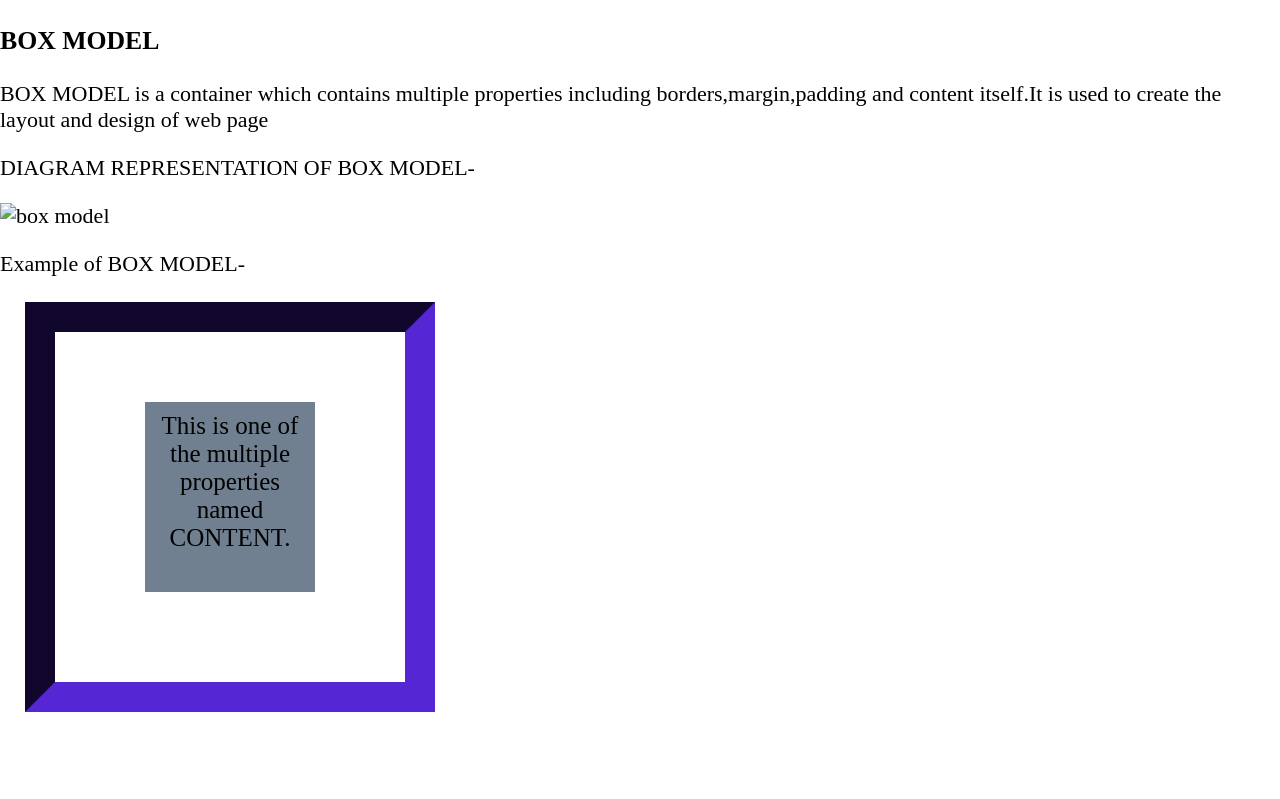
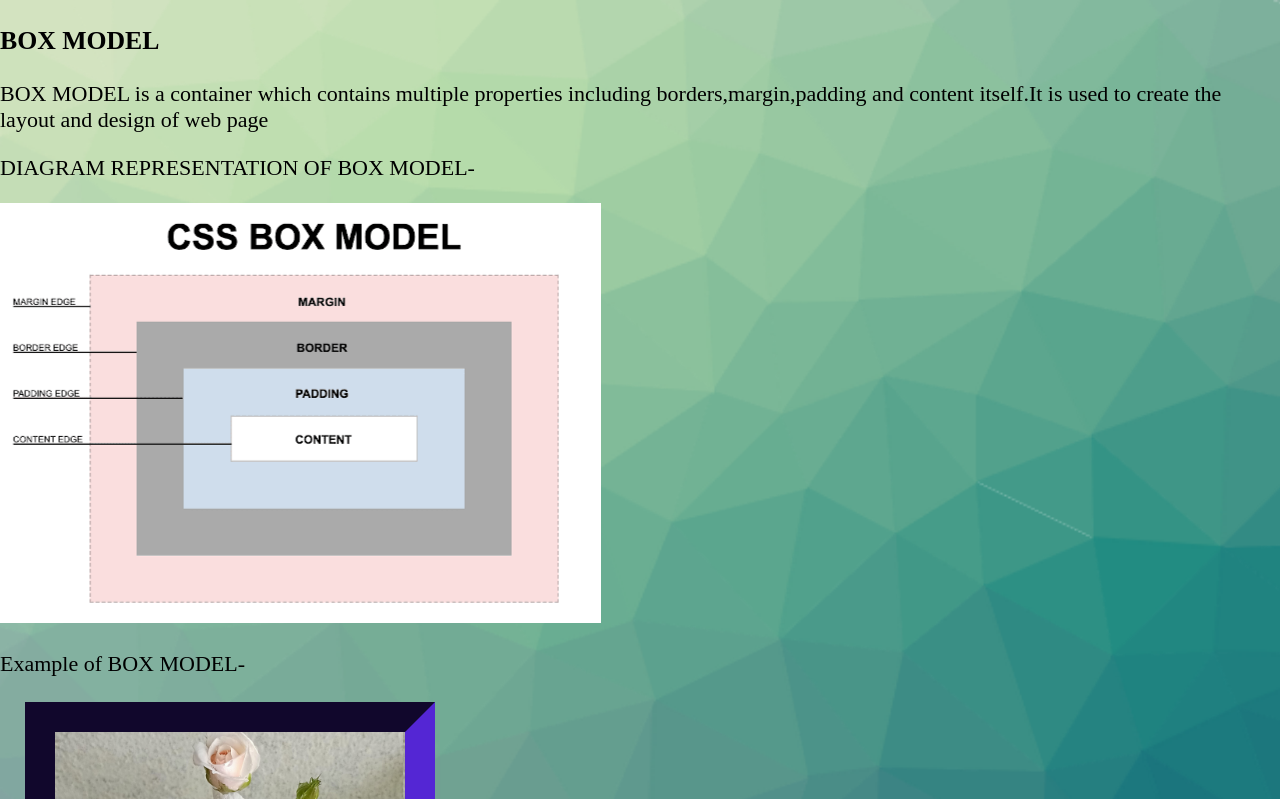
Before and after one commit to c-vani/WEBTech, a plain HTML site: page Assignment4-q1.html in a window 1280 px wide. Shown: the top 799 px of the page. Drawn offline with Linux system fonts and the light colour scheme.

Commit message:
Update Assignment4-q1.html

```diff
--- a/Assignment4-q1.html
+++ b/Assignment4-q1.html
@@ -9,7 +9,7 @@
         body{
             margin: 0;
             padding: 0;
-            background:url("photos/ranger-4df6c1b6.png");
+            background:url("ranger-4df6c1b6.png");
             background-repeat: no-repeat;
             background-size: cover;
             font-size: 22px;
@@ -25,7 +25,7 @@
             padding-top:40px ;
             font-size: 25px;
             text-align: center;
-            background: url("photos/bg.jpg");
+            background: url("bg.jpg");
             background-size: contain;
             align-content: center;
 
@@ -46,7 +46,7 @@
     <div class ="main" ><h3>BOX MODEL</h3></div>
     <p>BOX MODEL is a container which contains multiple properties including borders,margin,padding and content itself.It is used to create the layout and design of web page</p>
   <p style="text-align: left;">DIAGRAM REPRESENTATION OF BOX MODEL- </p>
-  <img src="photos/IMG_20211010_091558.png" alt="box model" style="text-align: left;">
+  <img src="IMG_20211010_091558.png" alt="box model" style="text-align: left;">
     <p style="text-align: left;">Example of BOX MODEL-</p>
    <div id="box" >
    <div class="content">This is one of the multiple properties named CONTENT.</div>
```
